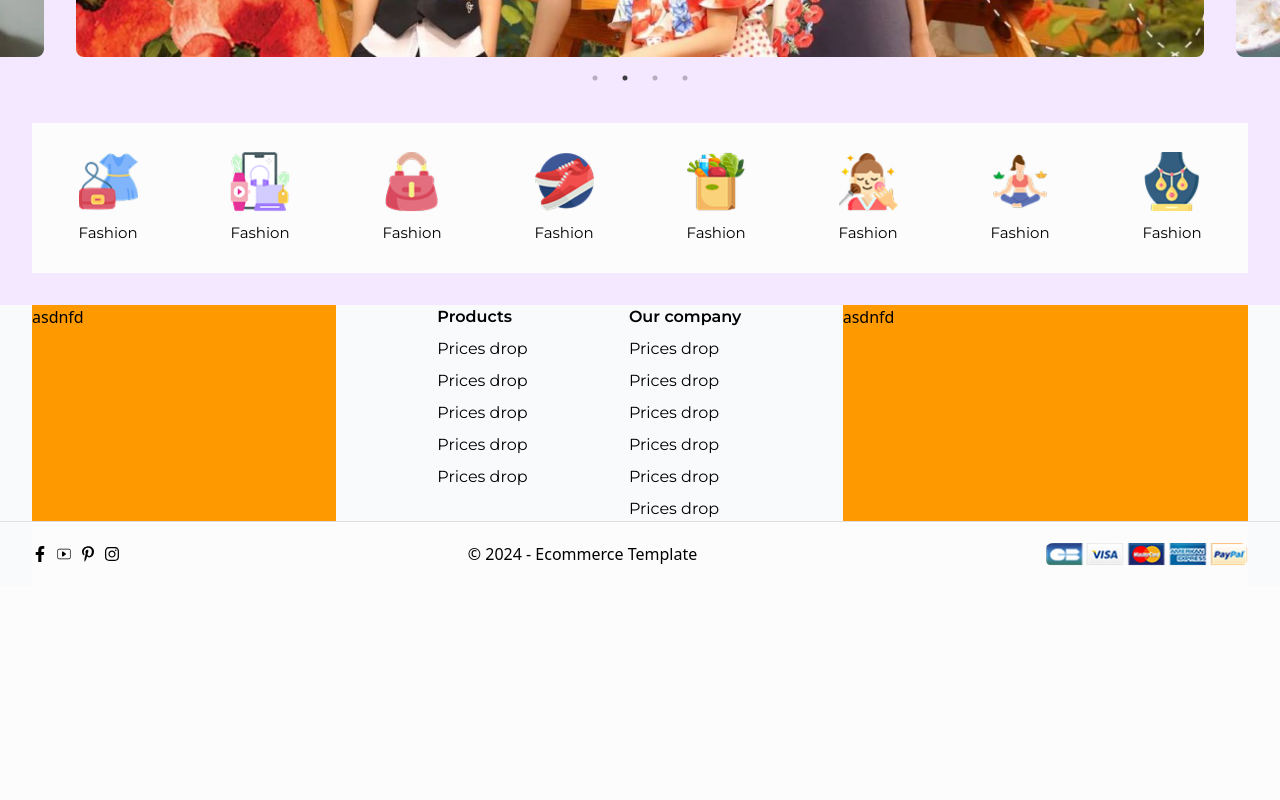
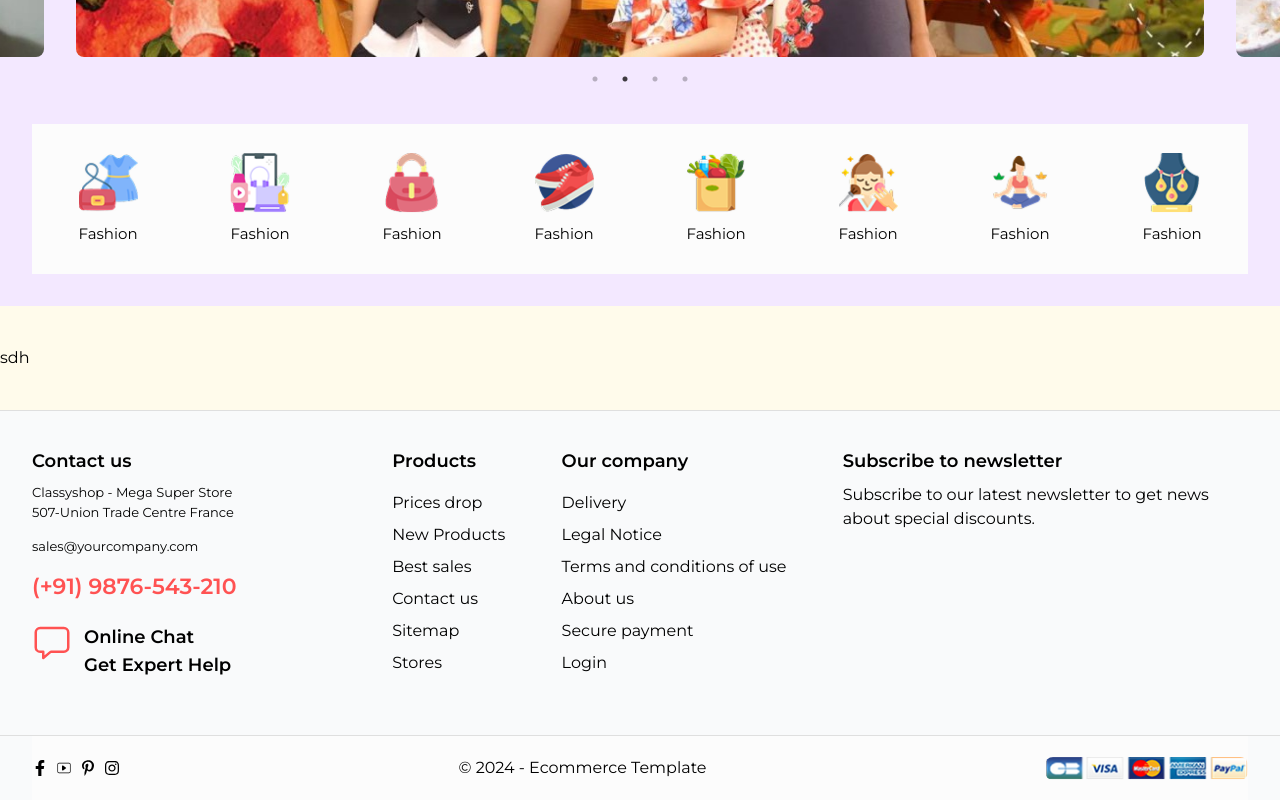
Before and after one commit to farzanacoder/CLASSYSHOP, a React (Vite) app: page / in a window 1280 px wide. Shown: the part 502-1302 px from the top of the page. Before the commit the page ends 1088 px from the top, so only its background shows below. Built offline with nearby package versions, Linux system fonts and the light colour scheme.

Commit message:
footer update

```diff
--- a/src/index.css
+++ b/src/index.css
@@ -2,12 +2,15 @@
 
 body {
     background-color: #fcfcfc;
+    font-family: "Montserrat", sans-serif;
+    /* color: #3e3e3e; */
 }
 
 @theme {
     --max-width-container: 95%;
     --color-red: #FF5252;
     --color-gray: #dfdfdf;
+    --color-gray1: #e5e7eb;
     --font-mont: "Montserrat", sans-serif;
     --color-body: #fcfcfc;
 
--- a/src/layouts/Footer.jsx
+++ b/src/layouts/Footer.jsx
@@ -6,40 +6,60 @@ import { FaFacebookF, FaInstagram, FaPinterestP } from "react-icons/fa";
 import { CiYoutube } from "react-icons/ci";
 import Container from "../components/Container";
 import List from "../components/List";
+import { IoChatboxOutline } from "react-icons/io5";
 
 const Footer = () => {
   return (
     <footer className="bg-gray-50">
-      <section></section>
+      <section className="py-10 bg-amber-50">sdh</section>
 
-      <section className="border-b border-gray">
+      <section className="border-y border-gray pt-9 pb-14">
         <Container>
           <Flex>
-            <div className="w-3/12 bg-amber-500">asdnfd</div>
+            <div className="w-3/12">
+              <h1 className="text-lg mb-2 w-full font-mont font-semibold">Contact us</h1>
+              <div className="text-[13px] font-mont pb-3">
+                <p>Classyshop - Mega Super Store</p>
+              <p>507-Union Trade Centre France</p>
+              </div>
+              <a href="" className="pb-2.5 text-[13px] font-mont hover:text-red duration-500">sales@yourcompany.com</a>
+              <p className="mt-3 mb-5 text-[22px] font-mont font-semibold text-red">(+91) 9876-543-210</p>
+
+              <Flex className='gap-3'>
+                <IoChatboxOutline className="text-[40px] font-bold text-red" />
+                <div>
+                    <h1 className="text-lg w-full font-mont font-semibold">Online Chat</h1>
+                    <h1 className="text-lg w-full font-mont font-semibold">Get Expert Help</h1>
+                </div>
+              </Flex>
+            </div>
 
           <div className="w-5/12 flex justify-evenly">
           <Flex className='flex-col gap-2'>
-            <h1 className="text-md font-mont font-semibold">Products</h1>
+            <h1 className="text-lg mb-2 w-full font-mont font-semibold">Products</h1>
           <List text='Prices drop' className='!font-normal'/>
-          <List text='Prices drop' className='!font-normal'/>
-          <List text='Prices drop' className='!font-normal'/>
-          <List text='Prices drop' className='!font-normal'/>
-          <List text='Prices drop' className='!font-normal'/>
-          <List text='' className='!font-normal'/>
+          <List text='New Products' className='!font-normal'/>
+          <List text='Best sales' className='!font-normal'/>
+          <List text='Contact us' className='!font-normal'/>
+          <List text='Sitemap' className='!font-normal'/>
+          <List text='Stores' className='!font-normal'/>
           </Flex>
 
           <Flex className='flex-col gap-2'>
-            <h1 className="text-md font-mont font-semibold">Our company</h1>
-          <List text='Prices drop' className='!font-normal'/>
-          <List text='Prices drop' className='!font-normal'/>
-          <List text='Prices drop' className='!font-normal'/>
-          <List text='Prices drop' className='!font-normal'/>
-          <List text='Prices drop' className='!font-normal'/>
-          <List text='Prices drop' className='!font-normal'/>
+            <h1 className="text-lg mb-2  font-mont font-semibold">Our company</h1>
+          <List text='Delivery' className='!font-normal'/>
+          <List text='Legal Notice' className='!font-normal'/>
+          <List text='Terms and conditions of use' className='!font-normal'/>
+          <List text='About us' className='!font-normal'/>
+          <List text='Secure payment' className='!font-normal'/>
+          <List text='Login' className='!font-normal'/>
           </Flex>
           </div>
 
-          <div className="w-4/12 bg-amber-500">asdnfd</div>
+          <div className="w-4/12">
+                      <h1 className="text-lg mb-2 w-full font-mont font-semibold">Subscribe to newsletter</h1>
+                      <p>Subscribe to our latest newsletter to get news about special discounts.</p>
+          </div>
           </Flex>
         </Container>
       </section>
```
